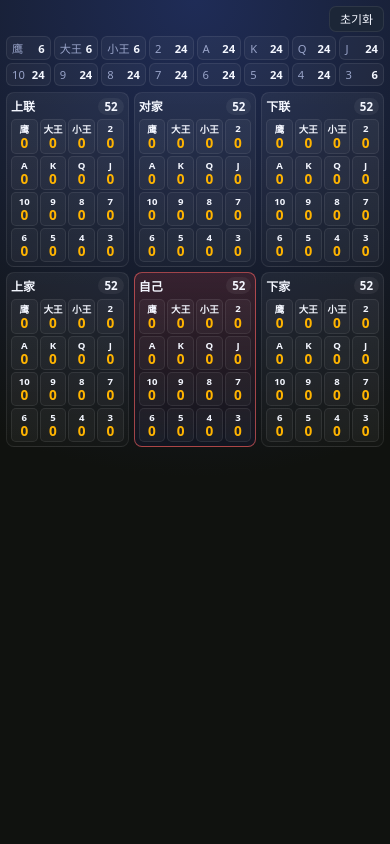
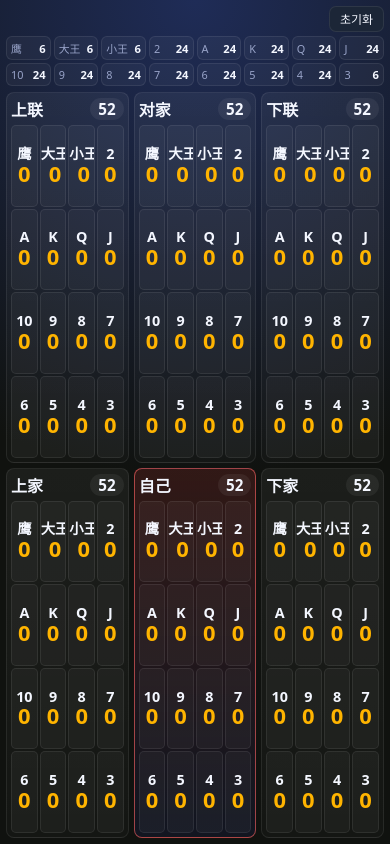
Before and after one commit to bru5lol/gouji_cardcounter, a plain HTML site: page index.html in a window 390 px wide. Drawn offline with Linux system fonts and the light colour scheme.

Commit message:
Fit tablet/mobile layout to viewport height without scrolling
Co-Authored-By: Claude Opus 5.5 <noreply@anthropic.com>

```diff
--- a/index.html
+++ b/index.html
@@ -4,7 +4,7 @@
   <meta charset="UTF-8" />
   <meta name="viewport" content="width=device-width, initial-scale=1.0" />
   <title>골기 집패 패널</title>
-  <link rel="stylesheet" href="styles.css?v=3" />
+  <link rel="stylesheet" href="styles.css?v=4" />
 </head>
 <body>
   <main class="page">
--- a/styles.css
+++ b/styles.css
@@ -298,9 +298,95 @@ body {
   touch-action: manipulation;
 }
 
+/* 태블릿/모바일: 화면 높이에 딱 맞추고 스크롤 없음 */
 @media (max-width: 1160px) {
+  body {
+    min-height: 0;
+    height: 100vh;
+    height: 100dvh;
+    overflow: hidden;
+  }
+
+  .page {
+    height: 100vh;
+    height: 100dvh;
+    max-width: none;
+    padding: 10px 10px calc(10px + env(safe-area-inset-bottom));
+    display: flex;
+    flex-direction: column;
+  }
+
+  .hero {
+    flex: none;
+    gap: 6px;
+    margin-bottom: 8px;
+  }
+
+  .summary-item {
+    padding: 4px 8px;
+  }
+
+  .board {
+    flex: 1;
+    min-height: 0;
+    gap: 8px;
+    grid-template-rows: repeat(2, minmax(0, 1fr));
+  }
+
   .seat-row {
-    grid-template-columns: repeat(2, minmax(0, 1fr));
+    min-height: 0;
+    gap: 8px;
+    grid-template-columns: repeat(3, minmax(0, 1fr));
+  }
+
+  .seat {
+    min-height: 0;
+    padding: 6px;
+    display: flex;
+    flex-direction: column;
+    box-shadow: none;
+  }
+
+  .seat-header {
+    flex: none;
+    margin-bottom: 4px;
+  }
+
+  .seat-header span:first-child {
+    font-size: clamp(0.72rem, 2vh, 1rem);
+  }
+
+  .seat-score {
+    padding: 1px 8px;
+    font-size: clamp(0.7rem, 1.9vh, 0.95rem);
+  }
+
+  .card-grid {
+    flex: 1;
+    min-height: 0;
+    gap: 3px;
+    grid-template-rows: repeat(4, minmax(0, 1fr));
+  }
+
+  .card {
+    min-height: 0;
+    padding: 0;
+    gap: 0;
+    overflow: hidden;
+    justify-items: center;
+    align-content: center;
+    grid-template-rows: auto auto;
+  }
+
+  .card .label {
+    font-size: clamp(0.55rem, 1.7vh, 0.95rem);
+    line-height: 1.1;
+    white-space: nowrap;
+  }
+
+  .card .count {
+    font-size: clamp(0.75rem, 2.6vh, 1.4rem);
+    line-height: 1.1;
   }
 }
 
@@ -331,8 +417,14 @@ body {
     font-size: 0.7rem;
   }
 
+  .summary-item {
+    padding: 3px 4px;
+    gap: 2px;
+  }
+
   .summary-item span {
-    font-size: 0.7rem;
+    font-size: 0.68rem;
+    white-space: nowrap;
   }
 
   .board,
@@ -355,35 +447,11 @@ body {
     gap: 4px;
   }
 
-  .seat-header span:first-child {
-    font-size: 0.75rem;
-  }
-
-  .seat-score {
-    padding: 1px 6px;
-    font-size: 0.72rem;
-  }
-
   .card-grid {
     gap: 2px;
   }
 
   .card {
-    min-height: 0;
-    padding: 2px 0;
-    gap: 0;
     border-radius: 5px;
-    justify-items: center;
-    grid-template-rows: auto auto;
-  }
-
-  .card .label {
-    font-size: 0.6rem;
-    white-space: nowrap;
-  }
-
-  .card .count {
-    font-size: 0.85rem;
-    line-height: 1.1;
   }
 }
```
